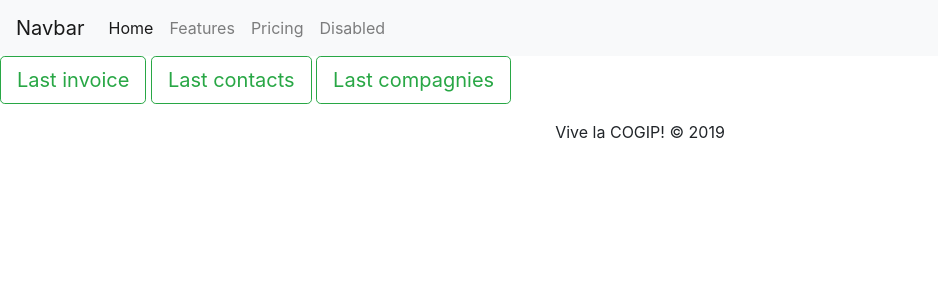
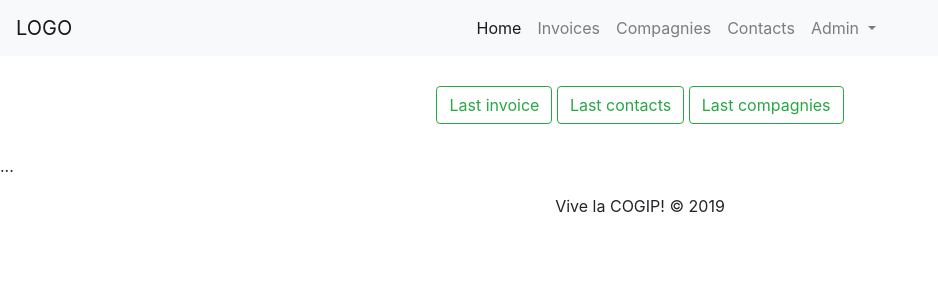
Before and after one commit to notfrancoistm/COGIP-App, a PHP site: page / in a window 1280 px wide. Shown: the top 300 px of the page, without its empty margins (0-938 px from the left). Run offline with PHP 8.4, Linux system fonts and the light colour scheme.

Commit message:
setting home view bascis

```diff
--- a/assets/style/style.css
+++ b/assets/style/style.css
@@ -1,3 +1,8 @@
+body{
+    height: 100%;
+}
 .btn-container {
     width: 0,auto;
+    padding: 30px;
+    text-align: center;
 }
--- a/view/component/header-component.php
+++ b/view/component/header-component.php
@@ -5,7 +5,7 @@
     <meta name="viewport" content="width=device-width, initial-scale=1.0">
     <meta http-equiv="X-UA-Compatible" content="ie=edge">
     <title>COGIP APP</title>
-    <link href="assets/style/style.css" rel="stylesheet"> <!-- check link-->
+    <link rel="stylesheet" href="assets/style/style.css">
     <link rel="stylesheet" href="https://stackpath.bootstrapcdn.com/bootstrap/4.3.1/css/bootstrap.min.css" integrity="sha384-ggOyR0iXCbMQv3Xipma34MD+dH/1fQ784/j6cY/iJTQUOhcWr7x9JvoRxT2MZw1T" crossorigin="anonymous">
 </head>
 <body>
--- a/view/component/menu-component.php
+++ b/view/component/menu-component.php
@@ -1,14 +1,25 @@
   <nav class="navbar navbar-expand-lg navbar-light bg-light">
-    <a class="navbar-brand" href="#">Navbar</a>
+    <a class="navbar-brand" href="#">LOGO</a>
     <button class="navbar-toggler" type="button" data-toggle="collapse" data-target="#navbarNavAltMarkup" aria-controls="navbarNavAltMarkup" aria-expanded="false" aria-label="Toggle navigation">
       <span class="navbar-toggler-icon"></span>
     </button>
-    <div class="collapse navbar-collapse" id="navbarNavAltMarkup">
+    <div class="collapse navbar-collapse justify-content-center" id="navbarNavAltMarkup">
       <div class="navbar-nav">
         <a class="nav-item nav-link active" href="#">Home <span class="sr-only">(current)</span></a>
-        <a class="nav-item nav-link" href="#">Features</a>
-        <a class="nav-item nav-link" href="#">Pricing</a>
-        <a class="nav-item nav-link" href="#" tabindex="-1" aria-disabled="true">Disabled</a>
+        <a class="nav-item nav-link" href="#">Invoices</a>
+        <a class="nav-item nav-link" href="#">Compagnies</a>
+        <a class="nav-item nav-link" href="#">Contacts</a>
+        <!-- ONLY for admin -->
+        <a class="nav-link dropdown-toggle" href="#" id="navbarDropdownMenuLink" role="button" data-toggle="dropdown" aria-haspopup="true" aria-expanded="false">
+          Admin
+        </a>
+        <div class="dropdown-menu" aria-labelledby="navbarDropdownMenuLink">
+          <a class="dropdown-item" href="#">Dashboard</a>
+          <a class="dropdown-item" href="#">New invoice</a>
+          <a class="dropdown-item" href="#">New company</a>
+          <a class="dropdown-item" href="#">New contact</a>
+        </div>
+        <!---->
       </div>
     </div>
   </nav>
--- a/view/home-view.php
+++ b/view/home-view.php
@@ -4,11 +4,14 @@ require 'component/header-component.php'; //temporary
 
 <div class="btn-container">
     <div class="btn-container-box">
-        <button type="button" class="btn btn-outline-success btn-lg">Last invoice</button>
-        <button type="button" class="btn btn-outline-success btn-lg">Last contacts</button>
-        <button type="button" class="btn btn-outline-success btn-lg">Last compagnies</button>
+        <button type="button" class="btn btn-outline-success ">Last invoice</button>
+        <button type="button" class="btn btn-outline-success ">Last contacts</button>
+        <button type="button" class="btn btn-outline-success ">Last compagnies</button>
     </div>
 </div>
 
 <div class="info-container">
+    <div class="btn-container-box">
+        ...
+    </div>
 </div>
```
